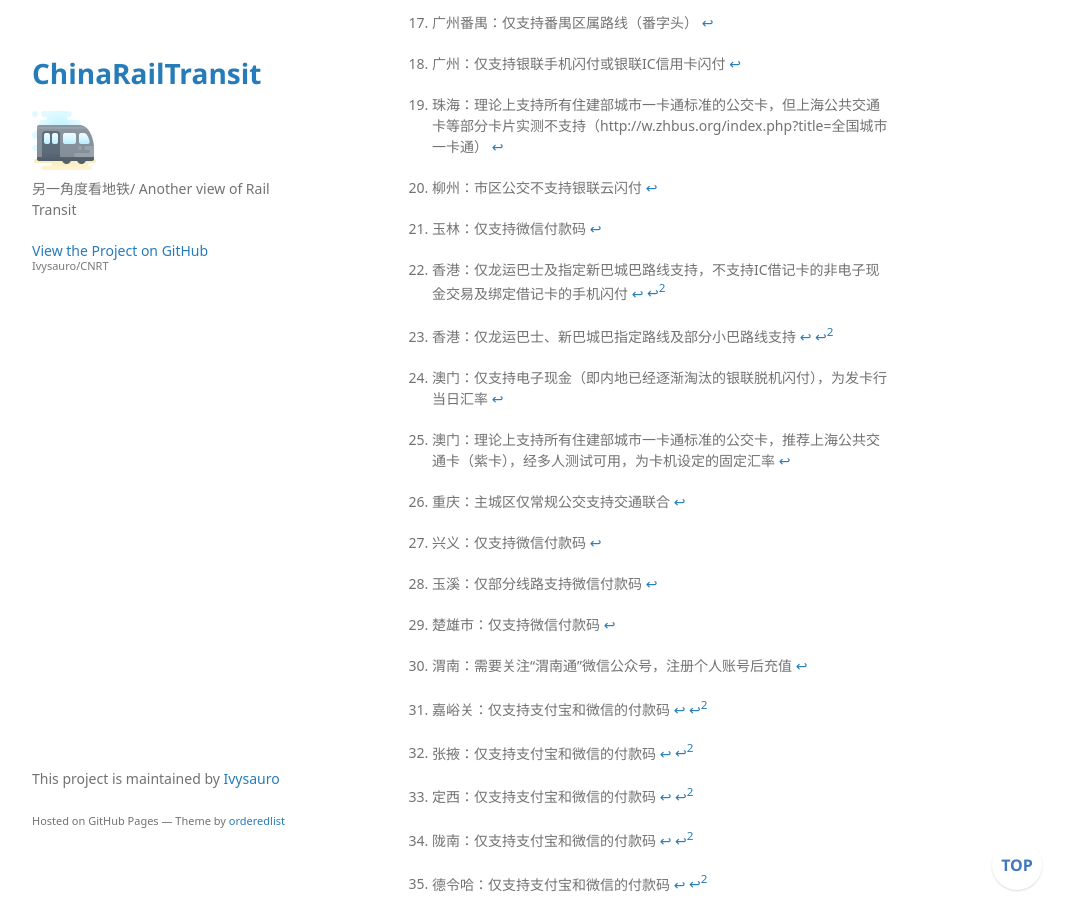
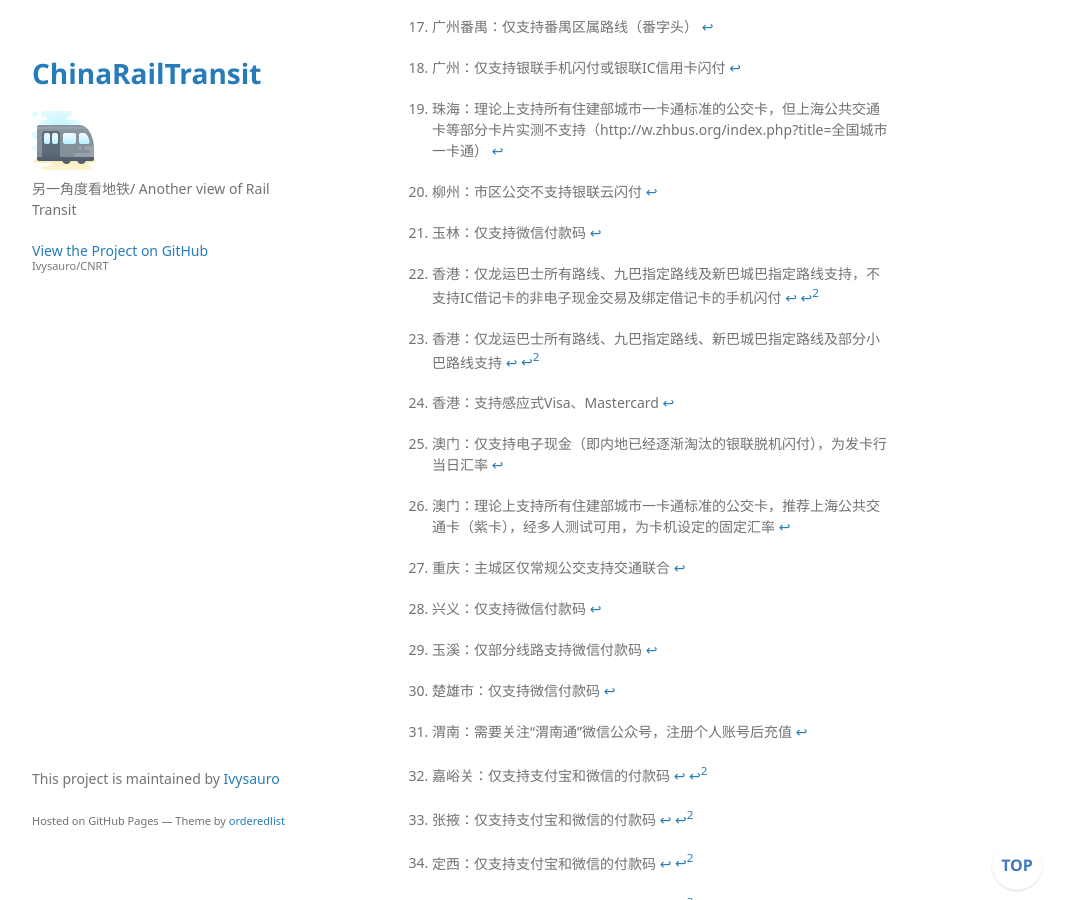
Before and after one commit to Ivysauro/CNRT, a Jekyll site: the page built from data/BusPay.md, in a window 1280 px wide and 900 px high, scrolled down 36276 px. Shown: the whole window, without its empty margins (178-1249 px from the left). Built offline with Jekyll 4.4.1, drawn with Linux system fonts in a browser that asks for light colours; some web fonts are replaced; our own code applies the rules of GitHub Pages for plain Markdown files; a script that is not in the unit is left out; some of the changed text lies outside the part shown.

Commit message:
Update BusPay.md
- 九巴2月7日起引入「e度嘟」电子支付系统，支援感应式银联卡、Visa、Mastercard及二维码支付服务Alipay HK、支付宝、云闪付。 [【電子支付】九巴今起引入「e度嘟」 支援9種支付方式 2元乘車優惠不適用 - 香港經濟日報](https://inews.hket.com/article/2873193/%E3%80%90%E9%9B%BB%E5%AD%90%E6%94%AF%E4%BB%98%E3%80%91%E4%B9%9D%E5%B7%B4%E4%BB%8A%E8%B5%B7%E5%BC%95%E5%85%A5%E3%80%8Ce%E5%BA%A6%E5%98%9F%E3%80%8D%20%20%20%E6%94%AF%E6%8F%B49%E7%A8%AE%E6%94%AF%E4%BB%98%E6%96%B9%E5%BC%8F%20%20%202%E5%85%83%E4%B9%98%E8%BB%8A%E5%84%AA%E6%83%A0%E4%B8%8D%E9%81%A9%E7%94%A8)

```diff
--- a/data/BusPay.md
+++ b/data/BusPay.md
@@ -510,8 +510,9 @@
 [^kr]: 克拉玛依：仅部分线路支持支付宝、微信和银联的付款码
 [^can]: 广州：仅支持银联手机闪付或银联IC信用卡闪付
 [^can-py]: 广州番禺：仅支持番禺区属路线（番字头）
-[^hk]: 香港：仅龙运巴士、新巴城巴指定路线及部分小巴路线支持
-[^hk1]: 香港：仅龙运巴士及指定新巴城巴路线支持，不支持IC借记卡的非电子现金交易及绑定借记卡的手机闪付
+[^hk]: 香港：仅龙运巴士所有路线、九巴指定路线、新巴城巴指定路线及部分小巴路线支持
+[^hk1]: 香港：仅龙运巴士所有路线、九巴指定路线及新巴城巴指定路线支持，不支持IC借记卡的非电子现金交易及绑定借记卡的手机闪付
+[^hk2]: 香港：支持感应式Visa、Mastercard
 [^mo]: 澳门：仅支持电子现金（即内地已经逐渐淘汰的银联脱机闪付），为发卡行当日汇率
 [^mo2]: 澳门：理论上支持所有住建部城市一卡通标准的公交卡，推荐上海公共交通卡（紫卡），经多人测试可用，为卡机设定的固定汇率
 
```
Also changed, not shown: other parts of data/BusPay.md (+1 -1 lines).
